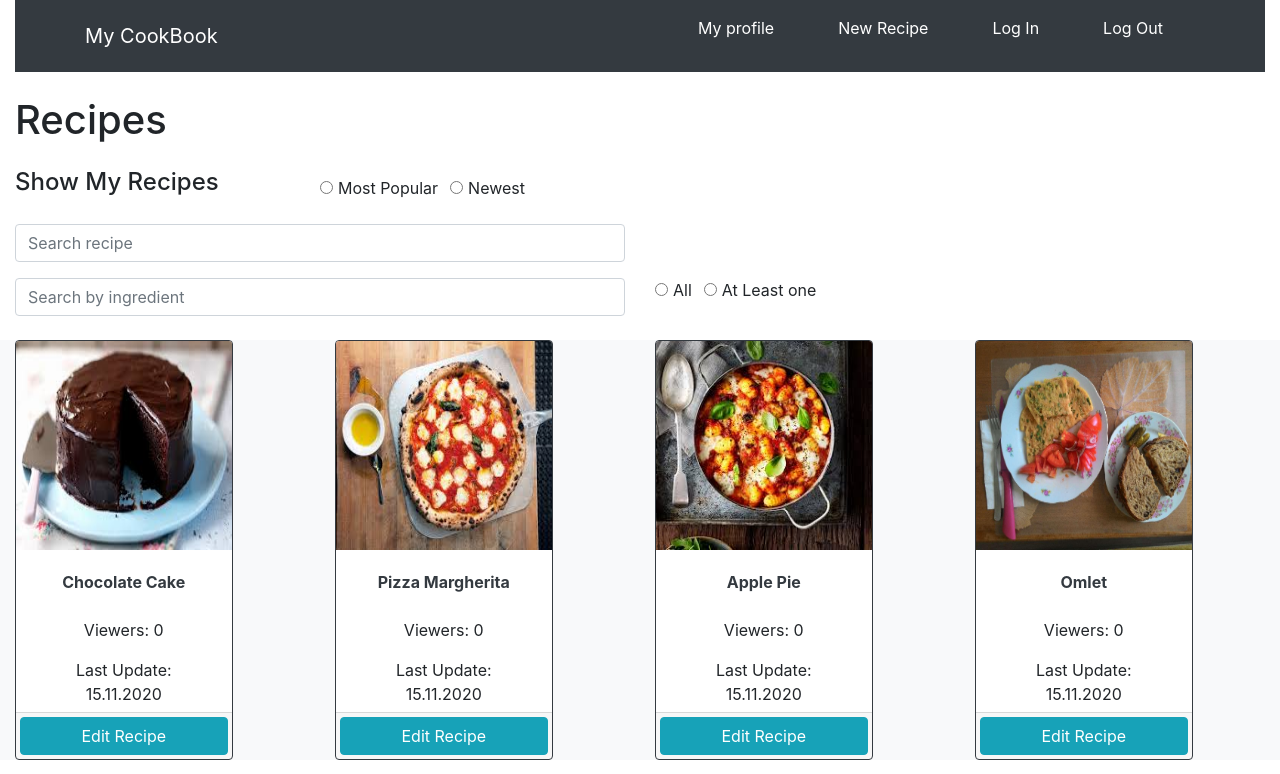
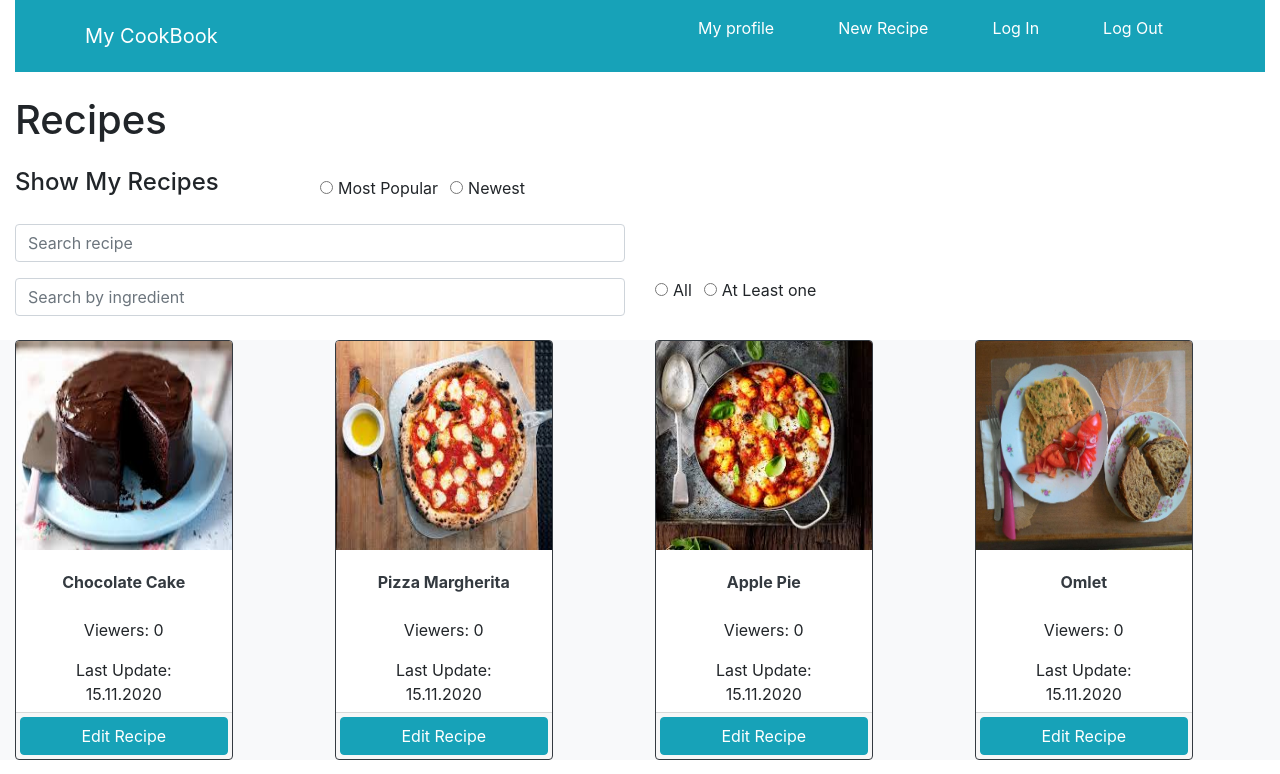
Before and after one commit to asijanah/my-cookbook, a React (Create React App) app: page / in a window 1280 px wide. Shown: the top 774 px of the page. Built offline with nearby package versions, Linux system fonts and the light colour scheme.

Commit message:
Add bootstrap style

```diff
--- a/src/Header.js
+++ b/src/Header.js
@@ -4,7 +4,7 @@ import { Link } from 'react-router-dom';
 function Header() {
     return (
         <div className="header">
-            <nav className="navbar navbar-expand-md navbar-dark bg-dark mb-4 ">
+            <nav className="navbar navbar-expand-md navbar-dark bg-info mb-4 ">
                 <div className="container">
                     <Link to='/'>
                         <a className="navbar-brand">My CookBook</a>
```
